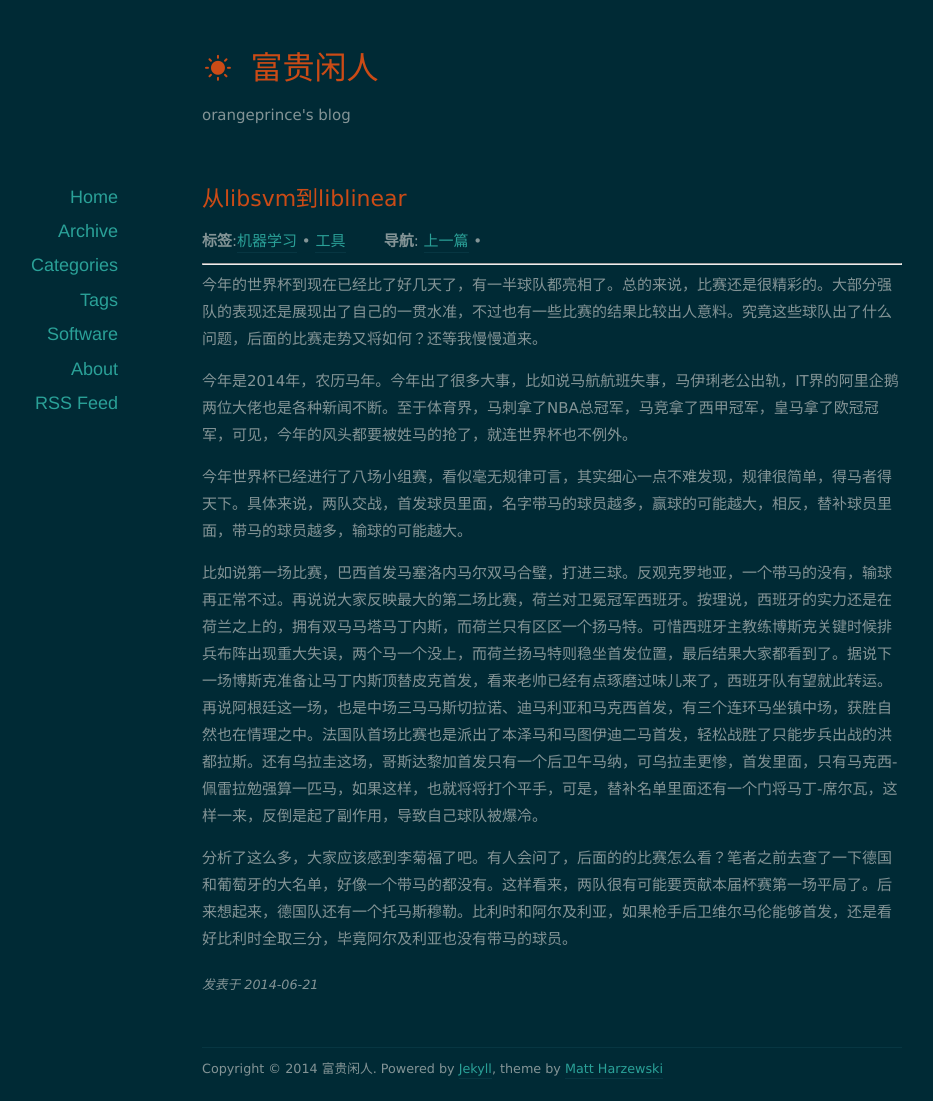
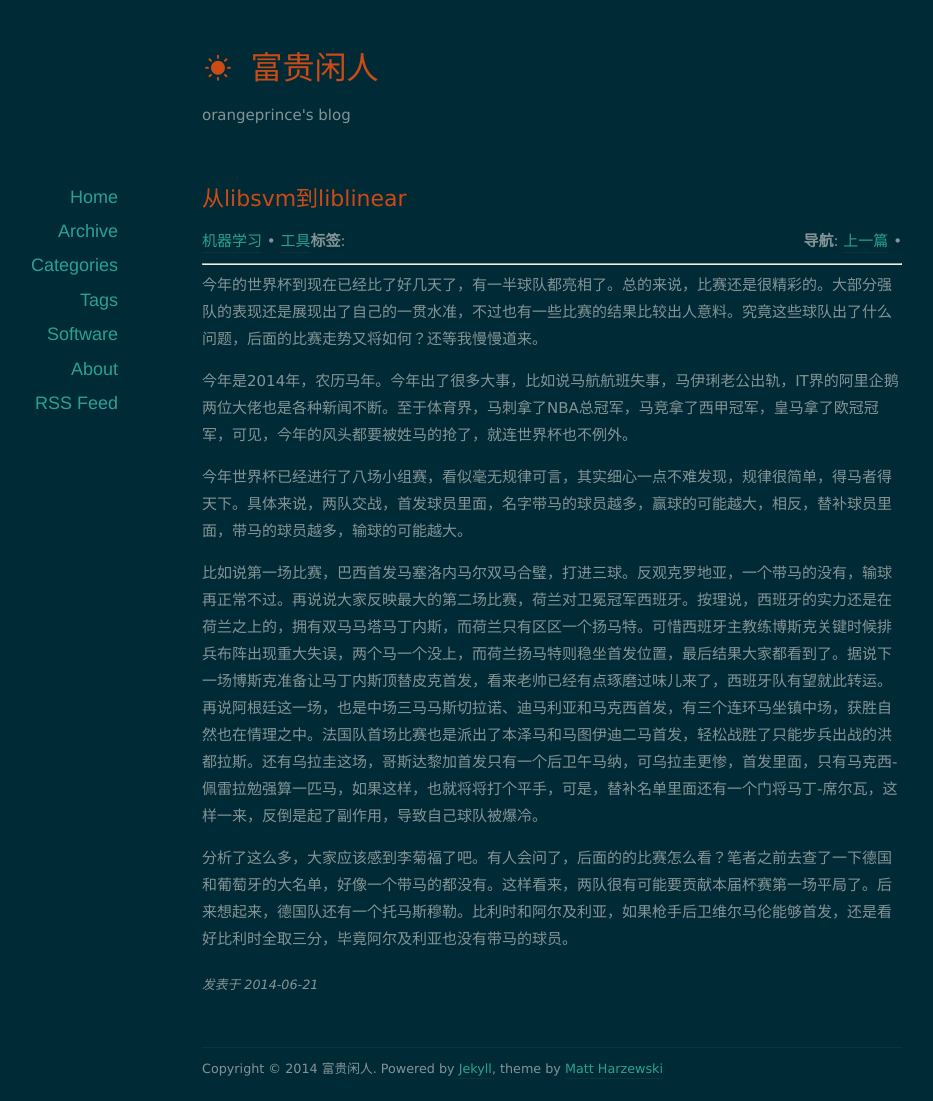
Before and after one commit to orangeprince/orangeprince.github.io, a Jekyll site: the page built from _posts/2014-06-21-lr.md, in a window 1280 px wide. Shown: the whole page, without its empty margins (88-1021 px from the left). Built offline with Jekyll 4.4.1, drawn with Linux system fonts in a browser that asks for light colours; nearby versions of some CDN libraries; comment, search, counter and statistics services are not loaded.

Commit message:
modified:   _layouts/post.html

```diff
--- a/_layouts/post.html
+++ b/_layouts/post.html
@@ -13,8 +13,9 @@
 	{% endif %}
 	    <div class="entry-wrapper">
       <header class="entry-header">
-        <b>标签</b>:<span class="entry-tags">{% for tag in page.tags %}<a href="{{ site.url }}/tags.html#{{ tag }}-ref" title="Pages tagged {{ tag }}">{{ tag }}</a>{% unless forloop.last %}&nbsp;&bull;&nbsp;{% endunless %}{% endfor %}
-		&nbsp&nbsp&nbsp&nbsp&nbsp&nbsp
+	<div>
+        <b>标签</b>:<span style="float:left">{% for tag in page.tags %}<a href="{{ site.url }}/tags.html#{{ tag }}-ref" title="Pages tagged {{ tag }}">{{ tag }}</a>{% unless forloop.last %}&nbsp;&bull;&nbsp;{% endunless %}{% endfor %} </span>
+	<span style="float:right">
 		<b>导航</b>:
 		{% if page.previous %}
 			<a rel="prev" href="{{ page.previous.url }}" class="btn" title="View {{ page.previous.title }}">上一篇</a>
@@ -25,7 +26,8 @@
 		{% if page.next %}
 			<a rel="next" href="{{ page.next.url }}" class="btn" title="View {{ page.next.title }}">下一篇</a>
 		{% endif %}
-</span>
+	</span>
+	</div>
      <hr>
 
 	<div class="post-content">{{ content }}</div>
```
